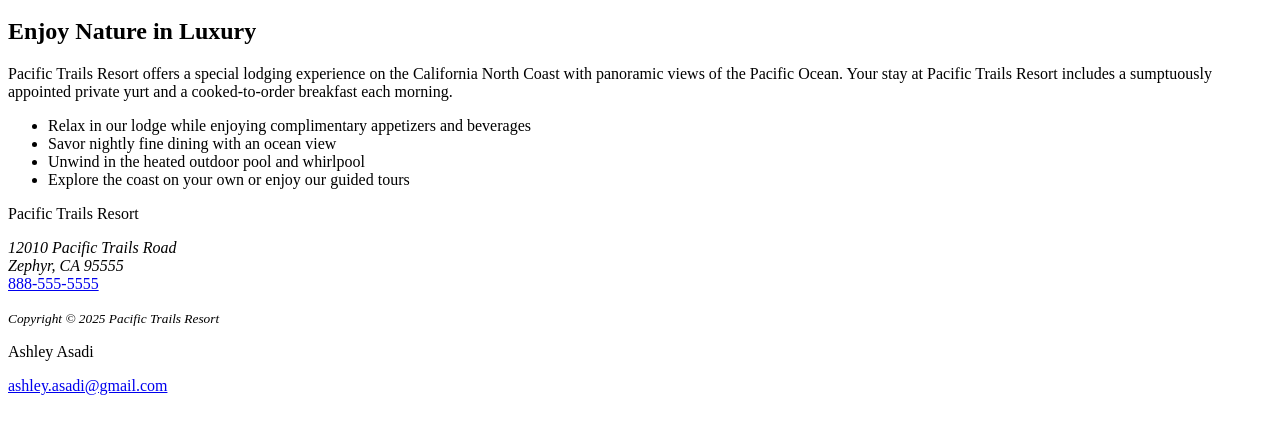
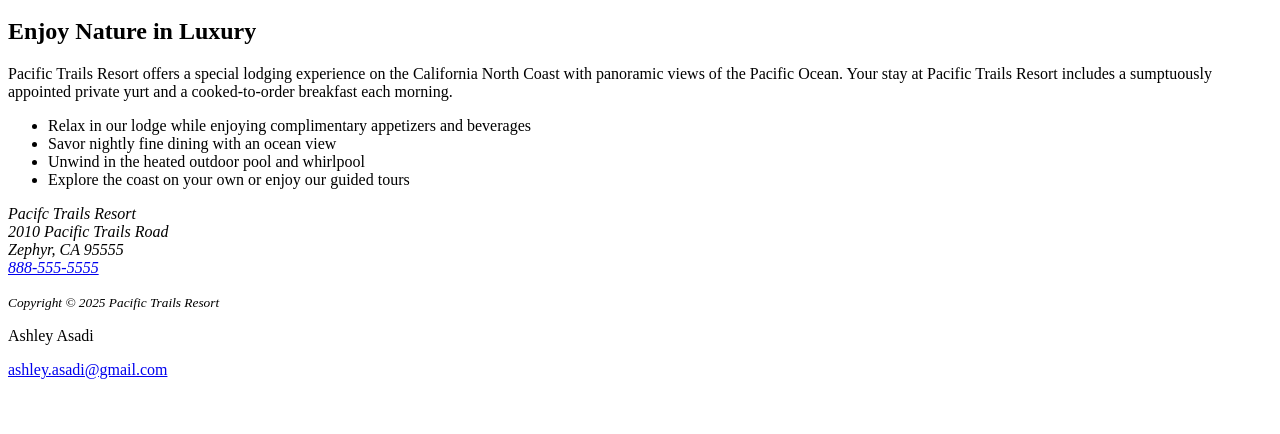
Before and after one commit to ashleyasadi/webd152, a plain HTML site: page chapter2/pacific/index.html in a window 1280 px wide. Shown: the part 154-588 px from the top of the page. Drawn offline with Linux system fonts and the light colour scheme.

Commit message:
Add files via upload

```diff
--- a/chapter2/pacific/index.html
+++ b/chapter2/pacific/index.html
@@ -34,14 +34,14 @@
             <li>Unwind in the heated outdoor pool and whirlpool</li>
             <li>Explore the coast on your own or enjoy our guided tours</li>
         </ul>
-        <!-- div>p -->
-        <div>
-            <p> Pacific Trails Resort </p>
-                <address>12010 Pacific Trails Road <br />
-                Zephyr, CA 95555 <br /> </address>
-                <a href="tel:888-555-5555">888-555-5555</a>
-            </address>
-        </div>
+
+        <!--address-->
+                <address>
+                    Pacifc Trails Resort <br />
+                    2010 Pacific Trails Road <br />
+                    Zephyr, CA 95555 <br />
+                    <a href="tel:888-555-5555">888-555-5555</a>
+                </address>
     </main>
 
     <!-- footer>p*2 -->
```
